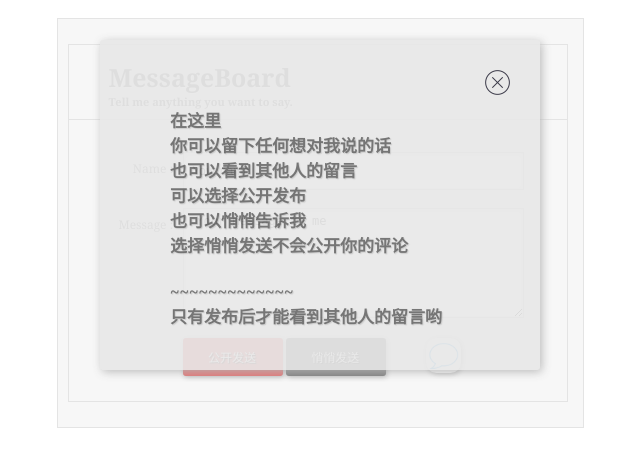
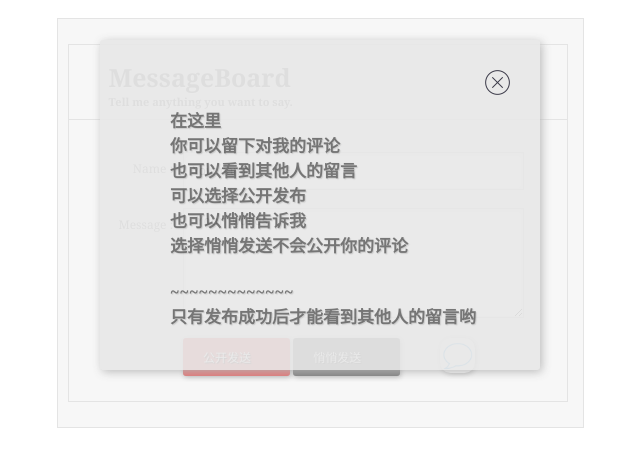
Before and after one commit to chaidk/messageboard, a PHP site: page /index.html in a window 1280 px wide. Shown: the top 467 px of the page, without its empty margins (320-960 px from the left). Run offline with PHP 8.4, Linux system fonts and the light colour scheme; data that the repository does not hold is empty.

Commit message:
add access count & message count

```diff
--- a/index.html
+++ b/index.html
@@ -3,7 +3,7 @@
 <head>
 	<meta charset="UTF-8">
 	<meta name="viewport" content="width=720,inital-scale=1.0,user-scalable=no">
-	<title>DK|MessageBoard</title>
+	<title>DK|MessageBoard 大家对柴段鲲的印象</title>
 	<link rel="stylesheet" href="styles/style.css">
 	<link rel="icon" href="images/icon s.ico" type="image/x-icon" />
 	<link rel="shortcut icon" href="images/icon s.ico" type="image/x-icon" />
@@ -16,14 +16,14 @@
 		<div class="note">
 			<img src="images/close.png" alt="" id="close">
 			<p>在这里<br>
-			你可以留下任何想对我说的话<br>
+			你可以留下对我的评论<br>
 			也可以看到其他人的留言<br>
 			可以选择公开发布<br>
 			也可以悄悄告诉我<br>
 			选择悄悄发送不会公开你的评论<br>
 			<br>
 			~~~~~~~~~~~~~<br>
-			只有发布后才能看到其他人的留言哟<br>
+			只有发布成功后才能看到其他人的留言哟<br>
 			</p>
 		</div>
 		<div class="form">
@@ -38,7 +38,7 @@
 			</label>
 			<label>
 			<span>Message :</span>
-			<textarea id="message" name="message" maxlength="200" placeholder=" Your message to me"></textarea>
+			<textarea id="message" name="message" maxlength="200" placeholder=" Your words"></textarea>
 			</label>
 			<label>
 			<span>&nbsp;</span>
--- a/index.php
+++ b/index.php
@@ -5,6 +5,8 @@
 //ip
 	// echo $_SERVER["REMOTE_ADDR"];
 
+		$date = date("m/d/y H:i:s");
+		$ip = $_SERVER["REMOTE_ADDR"];
 // post
 if($_GET){
 	if ($_GET['action'] == 'submit') {
@@ -12,8 +14,6 @@ if($_GET){
 		$name = htmlspecialchars($_GET['name']);
 		$message = htmlspecialchars($_GET['message']);
 		$private = htmlspecialchars($_GET['private']);
-		$date = date("m/d/y H:i:s");
-		$ip = $_SERVER["REMOTE_ADDR"];
 		// if(preg_match('/[^\w\s]/i', $name)) {
 		// 	fail('Invalid name provided.');
 		// }
@@ -47,7 +47,7 @@ if($_GET){
 	// print_r ($row);
 	array_push($message,array('name'=>$row['name'],'message'=>$row['message'],'private'=>$row['private'],'date'=>$row['date'],'ip'=>$row['ip']));
 	}
-	// echo json_encode(array("message"=>$message));
+	echo json_encode(array("message"=>$message));
 	function db_connection($query){
 	mysql_connect('127.0.0.1','root','qwqw1212')OR die('Could not connect to database.');
 	mysql_select_db('message_board');
@@ -60,4 +60,11 @@ if($_GET){
 		die(json_encode(array('status' => 'success', 'message' => $message)));
 	}
 
+//count
+	file_put_contents("server/count.txt", "$date , $ip<br>\r\n",FILE_APPEND);
+
+
+
+
+
 ?>
--- a/scripts/js.js
+++ b/scripts/js.js
@@ -16,12 +16,19 @@ function getMessage(){
 	$.getJSON("index.php",function(json){
 		if(json.message.length > 0){
 			$("div.message").empty();
+			var $countPub=0,$countPri=0;
 			$.each(json.message,function(){
 				if(this['private']=='0'){
 					$message.prepend("<div class='text'>"+'<h2>'+this['name']+'&nbsp'+'</h2>'+'<span>'+this['date']+'</span>'+'&nbsp'+'<span>'+this['ip']+'</span>'+'<p>'+this['message']+'</p>'+'</div>');
+					$countPub++;
+				}
+				if(this['private']=='1'){
+					$countPri++;
 				}
 
 			});
+			$pub.text('公开发送('+$countPub+')');
+			$pri.text('悄悄发送('+$countPri+')');
 		}
 	})
 }
--- a/styles/style.css
+++ b/styles/style.css
@@ -94,14 +94,9 @@ box-shadow: inset 0px 1px 4px #ECECEC;
 }
 .form textarea{
 padding: 5px 3px 3px 5px;
+height:100px;
 }
 
-.form textarea{
-height:100px;
-}
-/*#private0,#private1 {
-	display: none;
-}*/
 .form #submit {
 	position: absolute;
 	width: 35px;
@@ -112,11 +107,11 @@ height:100px;
 }
 .form .buttonPub {
 	display: inline-block;
-	width: 50px;
+	width: 67px;
 font-family: "Microsoft YaHei light";
 background: #E27575;
 border: none;
-padding: 10px 25px 10px 25px;
+padding: 10px 20px 10px 20px;
 color: #FFF;
 box-shadow: 1px 1px 5px #B6B6B6;
 border-radius: 3px;
@@ -127,11 +122,11 @@ transition: background 0.3s;
 }
 .form .buttonPri {
 	display: inline-block;
-	width: 50px;
+	width: 67px;
 font-family: "Microsoft YaHei light";
 background: gray;
 border: none;
-padding: 10px 25px 10px 25px;
+padding: 10px 20px 10px 20px;
 color: #FFF;
 box-shadow: 1px 1px 5px #B6B6B6;
 border-radius: 3px;
```
Also changed, not shown: server/count.php (added, +11 -0 lines), server/count.txt (added, +35 -0 lines), server/index.php (+6 -7 lines), images/icon.jpg, images/icon.png (deleted).
